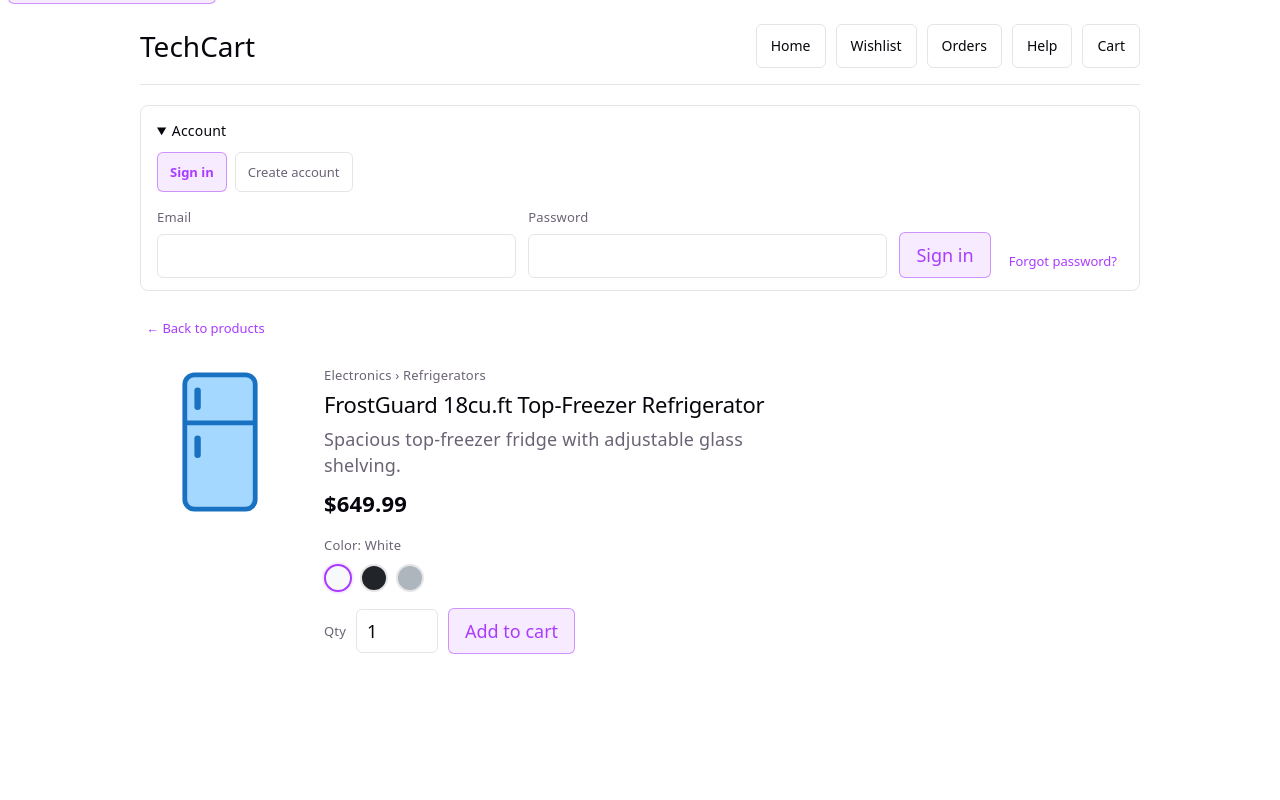
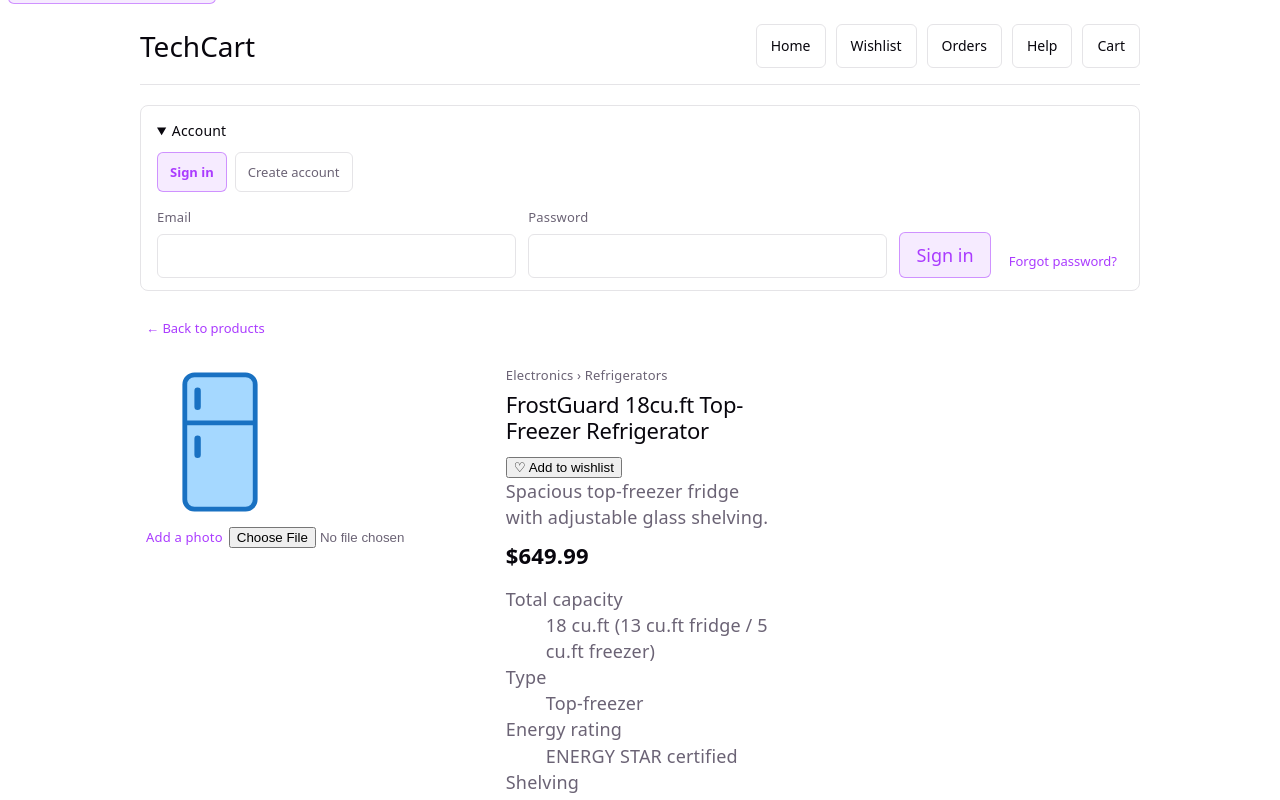
Before and after one commit to pmalonza/TechCart, a React (Vite) app: page / in a window 1280 px wide. Both pictures are taken after a click on the button 259 px from the left and 608 px from the top of the page. Shown: the top 800 px of the page. Built offline with nearby package versions, Linux system fonts and the light colour scheme.

Commit message:
Wire specs, sale pricing, wishlist, photo upload, and reviews into the product detail page

```diff
--- a/src/components/ProductDetail.jsx
+++ b/src/components/ProductDetail.jsx
@@ -2,20 +2,47 @@
 import { formatCurrency } from '../utils/currency'
 import { getCategory, getSubcategory } from '../data/categories'
 import ProductImage from './ProductImage'
+import { getProductImage, removeProductImage, saveProductImage } from '../data/productImages'
+import ProductReviews from './ProductReviews'
 
-export default function ProductDetail({ product, onBack, onAddToCart }) {
+export default function ProductDetail({
+  product,
+  onBack,
+  onAddToCart,
+  inWishlist,
+  onToggleWishlist,
+}) {
   const category = getCategory(product.category)
   const subcategory = getSubcategory(product.category, product.subcategory)
   const [selectedColor, setSelectedColor] = useState(product.colors[0].id)
   const [selectedSize, setSelectedSize] = useState(product.sizes?.[0] ?? null)
   const [quantity, setQuantity] = useState('1')
   const [added, setAdded] = useState(false)
+  const [imageUrl, setImageUrl] = useState(() => getProductImage(product.id))
 
   function handleAddToCart() {
     const parsedQuantity = Math.max(1, Number(quantity) || 1)
     onAddToCart({ colorId: selectedColor, size: selectedSize, quantity: parsedQuantity })
     setQuantity(String(parsedQuantity))
     setAdded(true)
+  }
+
+  function handleImageChange(event) {
+    const file = event.target.files?.[0]
+    if (!file) return
+
+    const reader = new FileReader()
+    reader.onload = () => {
+      const dataUrl = reader.result
+      saveProductImage(product.id, dataUrl)
+      setImageUrl(dataUrl)
+    }
+    reader.readAsDataURL(file)
+  }
+
+  function handleRemoveImage() {
+    removeProductImage(product.id)
+    setImageUrl(null)
   }
 
   return (
@@ -25,16 +52,61 @@
       </button>
       <div className="product-detail-body">
         <div className="product-detail-image">
-          <ProductImage subcategory={product.subcategory} />
+          <ProductImage subcategory={product.subcategory} imageUrl={imageUrl} />
+          <div className="product-image-upload">
+            <label htmlFor="product-image-upload" className="text-button">
+              {imageUrl ? 'Change photo' : 'Add a photo'}
+            </label>
+            <input
+              id="product-image-upload"
+              type="file"
+              accept="image/*"
+              onChange={handleImageChange}
+              className="visually-hidden"
+            />
+            {imageUrl && (
+              <button type="button" className="text-button" onClick={handleRemoveImage}>
+                Remove photo
+              </button>
+            )}
+          </div>
         </div>
         <div className="product-detail-info">
           <p className="product-detail-breadcrumb">
             {category?.label}
             {subcategory && <> &rsaquo; {subcategory.label}</>}
           </p>
-          <h2>{product.name}</h2>
+          <div className="product-detail-title-row">
+            <h2>{product.name}</h2>
+            <button
+              type="button"
+              className="wishlist-toggle"
+              aria-pressed={inWishlist}
+              onClick={onToggleWishlist}
+            >
+              {inWishlist ? '♥ In wishlist' : '♡ Add to wishlist'}
+            </button>
+          </div>
           <p className="product-detail-description">{product.description}</p>
-          <p className="product-detail-price">{formatCurrency(product.price)}</p>
+          <p className="product-detail-price">
+            {product.originalPrice > product.price && (
+              <span className="product-detail-original-price">
+                {formatCurrency(product.originalPrice)}
+              </span>
+            )}
+            {formatCurrency(product.price)}
+          </p>
+
+          {product.specs && product.specs.length > 0 && (
+            <dl className="product-detail-specs">
+              {product.specs.map((spec) => (
+                <div key={spec.label} className="product-detail-spec">
+                  <dt>{spec.label}</dt>
+                  <dd>{spec.value}</dd>
+                </div>
+              ))}
+            </dl>
+          )}
 
           {product.colors.length > 1 && (
             <fieldset className="variant-group">
@@ -106,6 +178,7 @@
           )}
         </div>
       </div>
+      <ProductReviews productId={product.id} />
     </section>
   )
 }
```
Also changed, not shown: 1 other file (tests, documents, lock files or other folders).
